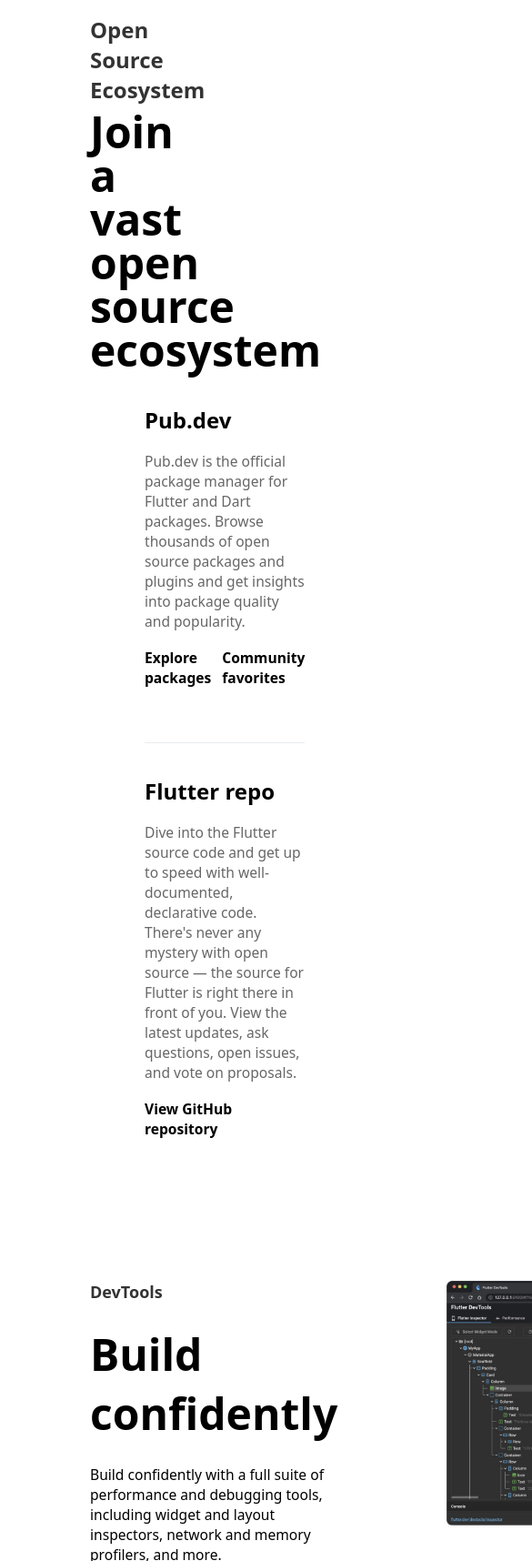
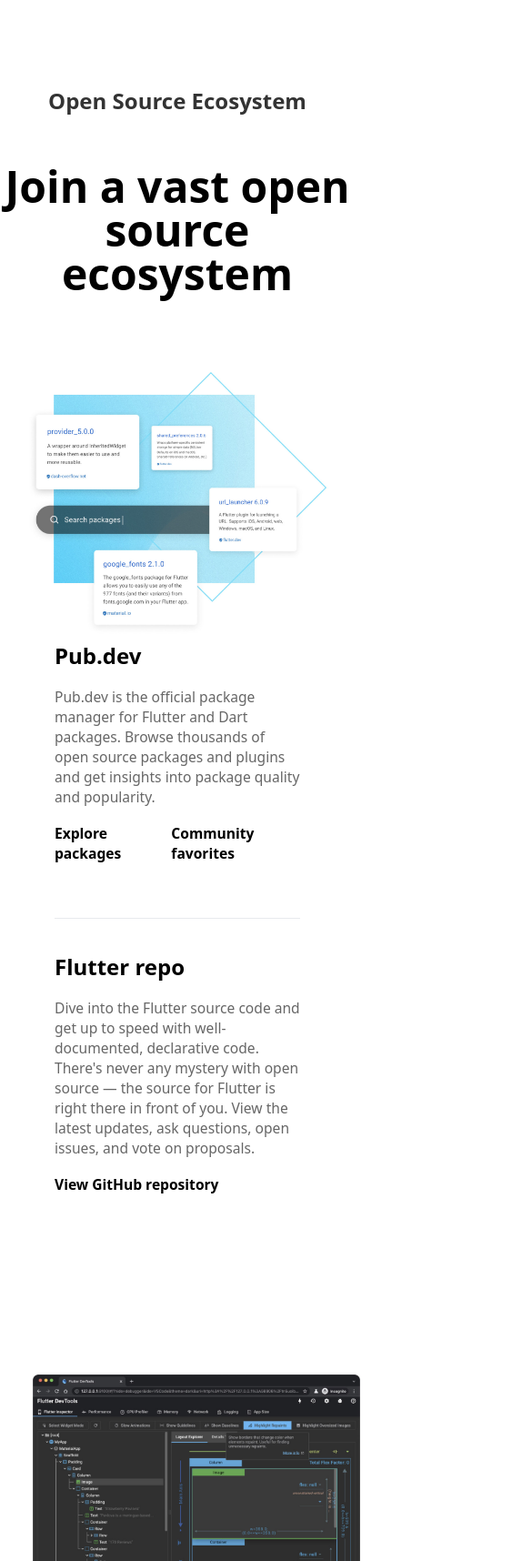
Before and after one commit to SAURABH-CHOUDHARI/flutter-dev, a plain HTML site: page index.html in a window 390 px wide. Shown: the part 4500-6216 px from the top of the page at 91% size, 585 px wide, since content can reach past the window. Drawn offline with Linux system fonts and the light colour scheme.

Commit message:
resposive 4

```diff
--- a/style.scss
+++ b/style.scss
@@ -242,17 +242,15 @@ main {
                 width: 100%;
                 padding: 3em 0;
                     .left{
-                        flex-basis: 30%;
                         display: flex;
                         align-items: center;
                         img{
-                            width: 100%;
+                            width: 30em;
                             object-fit: cover;
                         }
 
                     }
                     .right{
-                        flex-basis: 70%;
                         display: flex;
                         flex-direction: column;
                         gap: 3em;
@@ -534,6 +532,72 @@ main {
                 }
             }
         }
+        .view4{
+            flex-direction: column;
+            padding: 10em 0;
+            .one{
+                .top{
+                    padding: 0;
+                    h3{
+                        padding: 0;
+                        text-align: center;
+                    }
+                    h1{
+                        padding: 1em 0;
+                        text-align: center;
+                    }
+                }
+                .bottom{
+                    flex-direction: column;
+                    .left{
+                        flex-direction: column;
+                        img{
+                            width: 30em;
+                        }
+                    }
+                    .right{
+                        padding: 0.5em 5em;
+                        .boxx{
+                            .boton{
 
+                            }
+                        }
+                    }
+                }
+            }
+            .two{
+                .contain{
+                    flex-direction: column-reverse;
+                    .l{
+                        padding: 3em 3em;
+                    }
+                    .r{
+                        padding: 3em 3em;
+                    }
+                }
+            }
+            .three{
+                .contain{
+                    flex-direction: column;
+                    .l{
+                        padding: 3em 3em;
+                    }
+                    .r{
+                        padding: 3em 3em;
+                    }
+                }
+            }
+            .four{
+                .contain{
+                    flex-direction: column-reverse;
+                    .l{
+                        padding: 3em 3em ;
+                    }
+                    .r{
+                        padding: 3em 3em;
+                    }
+                }
+            }
+        }
     }
 }
```
Also changed, not shown: style.css, 1 other file.
